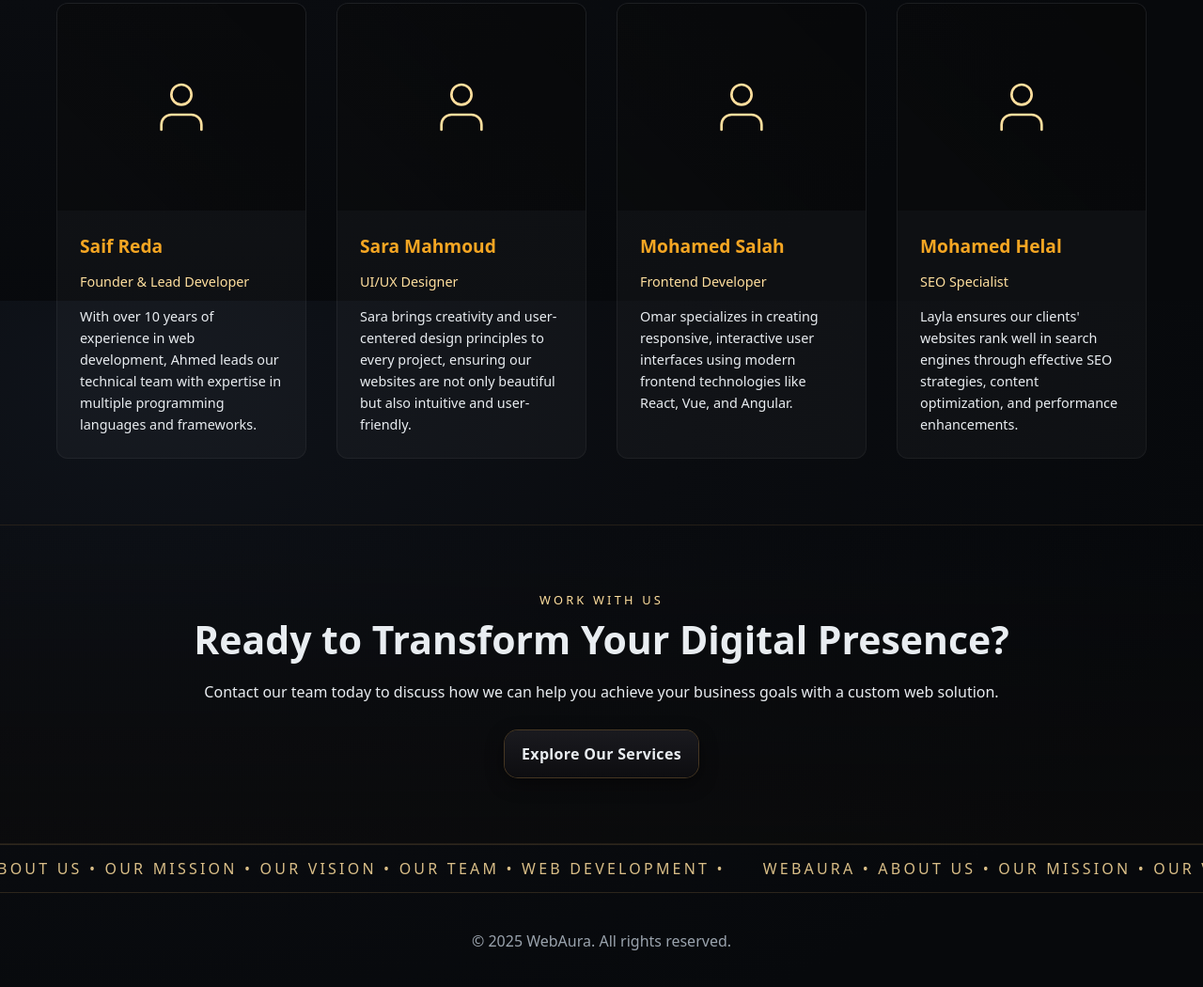
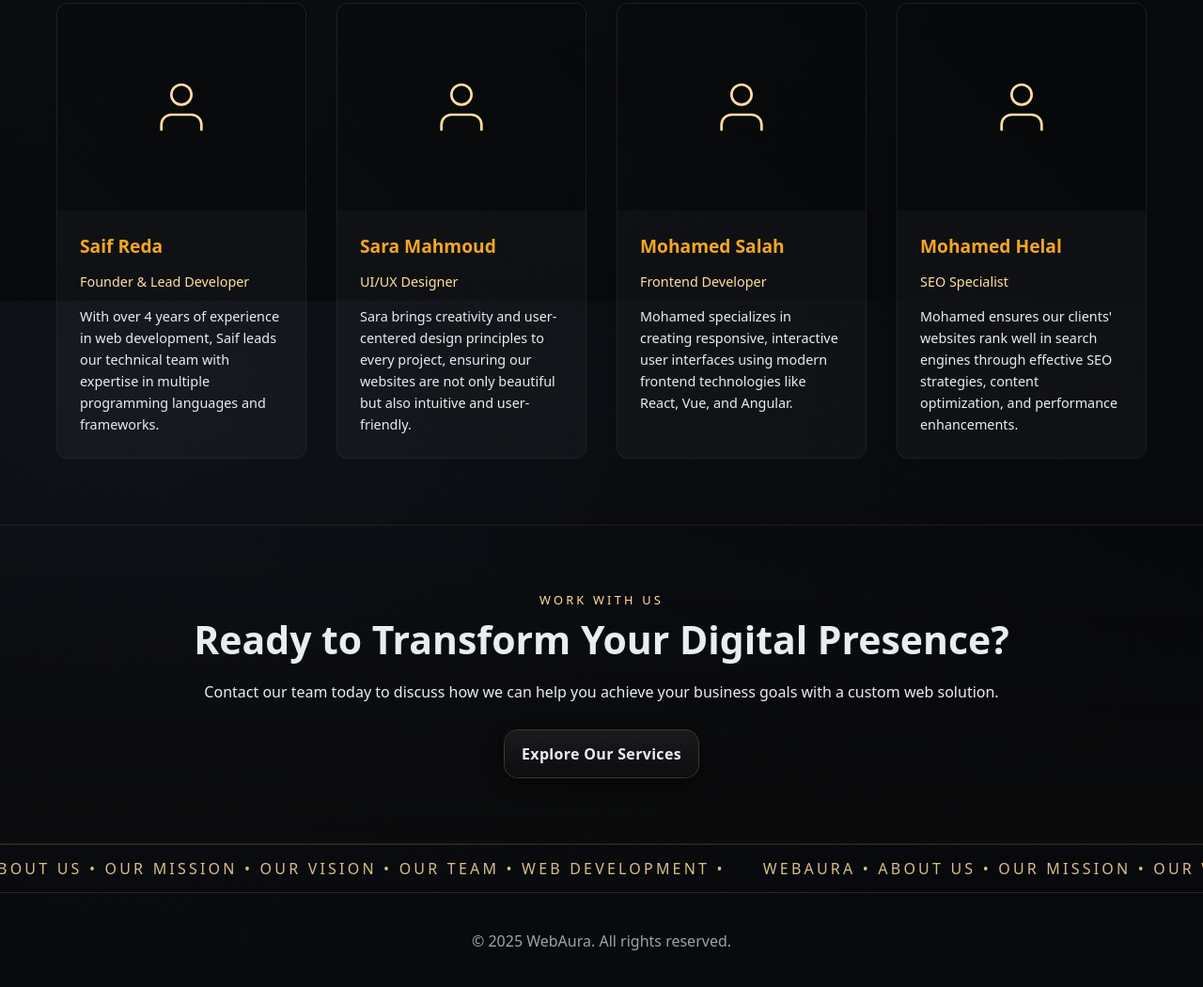
Before and after one commit to Mosalah5478/WebArua, a plain HTML site: page about.html in a window 1280 px wide. Shown: the part 2080-3130 px from the top of the page at 94% size. Drawn offline with nearby package versions, Linux system fonts and the light colour scheme; animation ran at ten frames a second.

Commit message:
Update code

```diff
--- a/about.html
+++ b/about.html
@@ -142,7 +142,7 @@
             <div class="member-info">
               <h3>Saif Reda</h3>
               <p class="member-role">Founder & Lead Developer</p>
-              <p class="member-bio">With over 10 years of experience in web development, Ahmed leads our technical team with expertise in multiple programming languages and frameworks.</p>
+              <p class="member-bio">With over 4 years of experience in web development, Saif leads our technical team with expertise in multiple programming languages and frameworks.</p>
             </div>
           </div>
 
@@ -174,7 +174,7 @@
             <div class="member-info">
               <h3>Mohamed Salah</h3>
               <p class="member-role">Frontend Developer</p>
-              <p class="member-bio">Omar specializes in creating responsive, interactive user interfaces using modern frontend technologies like React, Vue, and Angular.</p>
+              <p class="member-bio">Mohamed specializes in creating responsive, interactive user interfaces using modern frontend technologies like React, Vue, and Angular.</p>
             </div>
           </div>
 
@@ -190,7 +190,7 @@
             <div class="member-info">
               <h3>Mohamed Helal</h3>
               <p class="member-role">SEO Specialist</p>
-              <p class="member-bio">Layla ensures our clients' websites rank well in search engines through effective SEO strategies, content optimization, and performance enhancements.</p>
+              <p class="member-bio">Mohamed ensures our clients' websites rank well in search engines through effective SEO strategies, content optimization, and performance enhancements.</p>
             </div>
           </div>
         </div>
```
